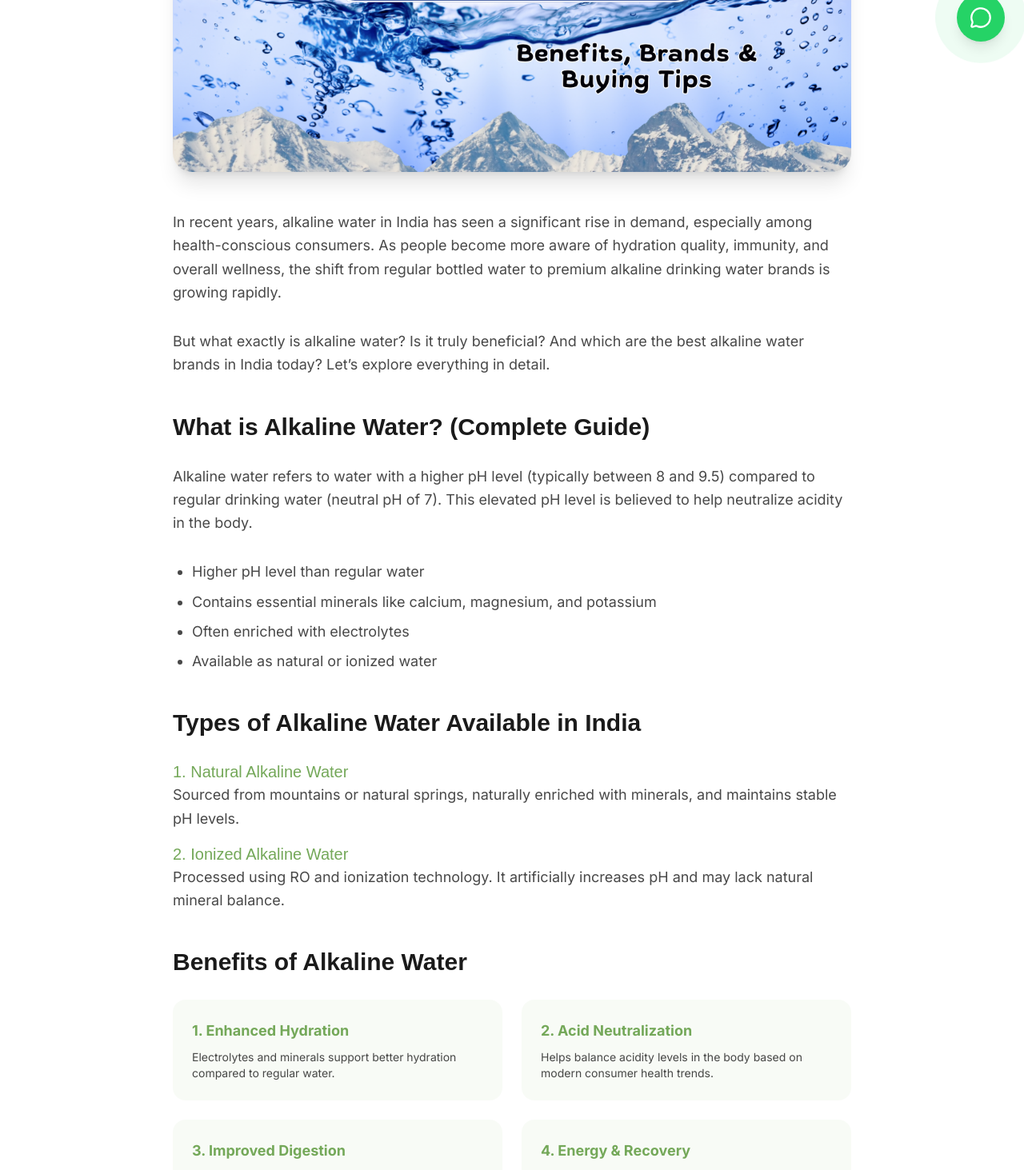
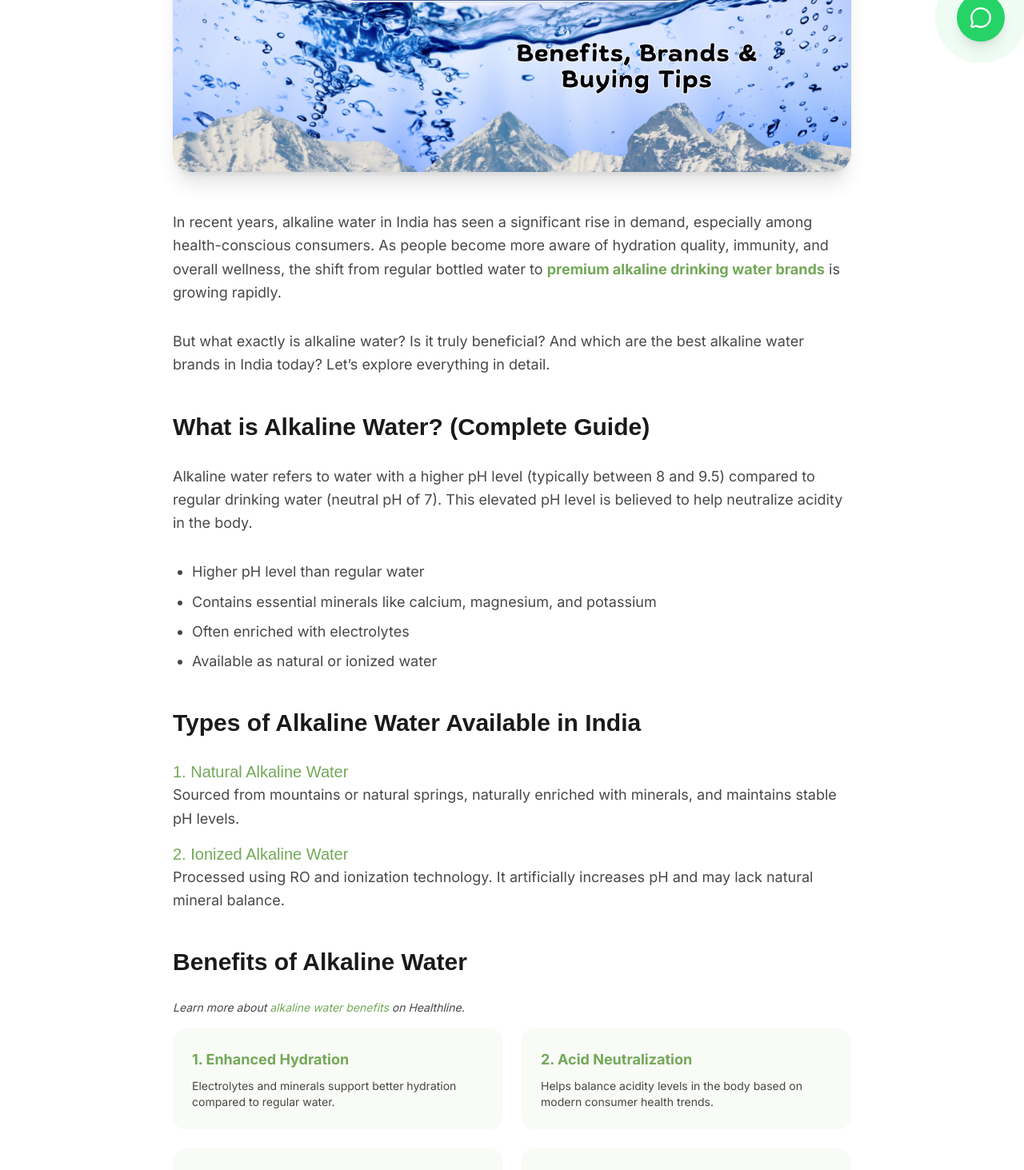
Before and after one commit to veenavikas/ira-beverages, a Next.js app: page /blog/alkaline-water-guide-2026 in a window 1280 px wide. Shown: the part 724-2187 px from the top of the page at 80% size. Built offline with nearby package versions, Linux system fonts and the light colour scheme.

Commit message:
seo: add specific anchor tags for internal and external linking in blog

```diff
--- a/app/blog/alkaline-water-guide-2026/page.tsx
+++ b/app/blog/alkaline-water-guide-2026/page.tsx
@@ -99,7 +99,7 @@ export default function AlkalineWaterBlog() {
 
         <div className="font-body text-lg leading-relaxed space-y-8 text-brand-dark/80">
           <p>
-            In recent years, alkaline water in India has seen a significant rise in demand, especially among health-conscious consumers. As people become more aware of hydration quality, immunity, and overall wellness, the shift from regular bottled water to premium alkaline drinking water brands is growing rapidly.
+            In recent years, alkaline water in India has seen a significant rise in demand, especially among health-conscious consumers. As people become more aware of hydration quality, immunity, and overall wellness, the shift from regular bottled water to <a href="https://irabeverages.com/" className="text-brand-green font-bold hover:underline">premium alkaline drinking water brands</a> is growing rapidly.
           </p>
           <p>
             But what exactly is alkaline water? Is it truly beneficial? And which are the best alkaline water brands in India today? Let’s explore everything in detail.
@@ -129,6 +129,7 @@ export default function AlkalineWaterBlog() {
           </div>
 
           <h2 className="text-3xl font-bold text-brand-dark pt-4">Benefits of Alkaline Water</h2>
+          <p className="mb-4 text-sm italic">Learn more about <a href="https://www.healthline.com/health/food-nutrition/alkaline-water-benefits-risks" target="_blank" rel="noopener noreferrer" className="text-brand-green hover:underline">alkaline water benefits</a> on Healthline.</p>
           <div className="grid md:grid-cols-2 gap-6">
             <div className="p-6 bg-brand-green/5 rounded-2xl">
               <h4 className="font-bold text-brand-green mb-2">1. Enhanced Hydration</h4>
```
